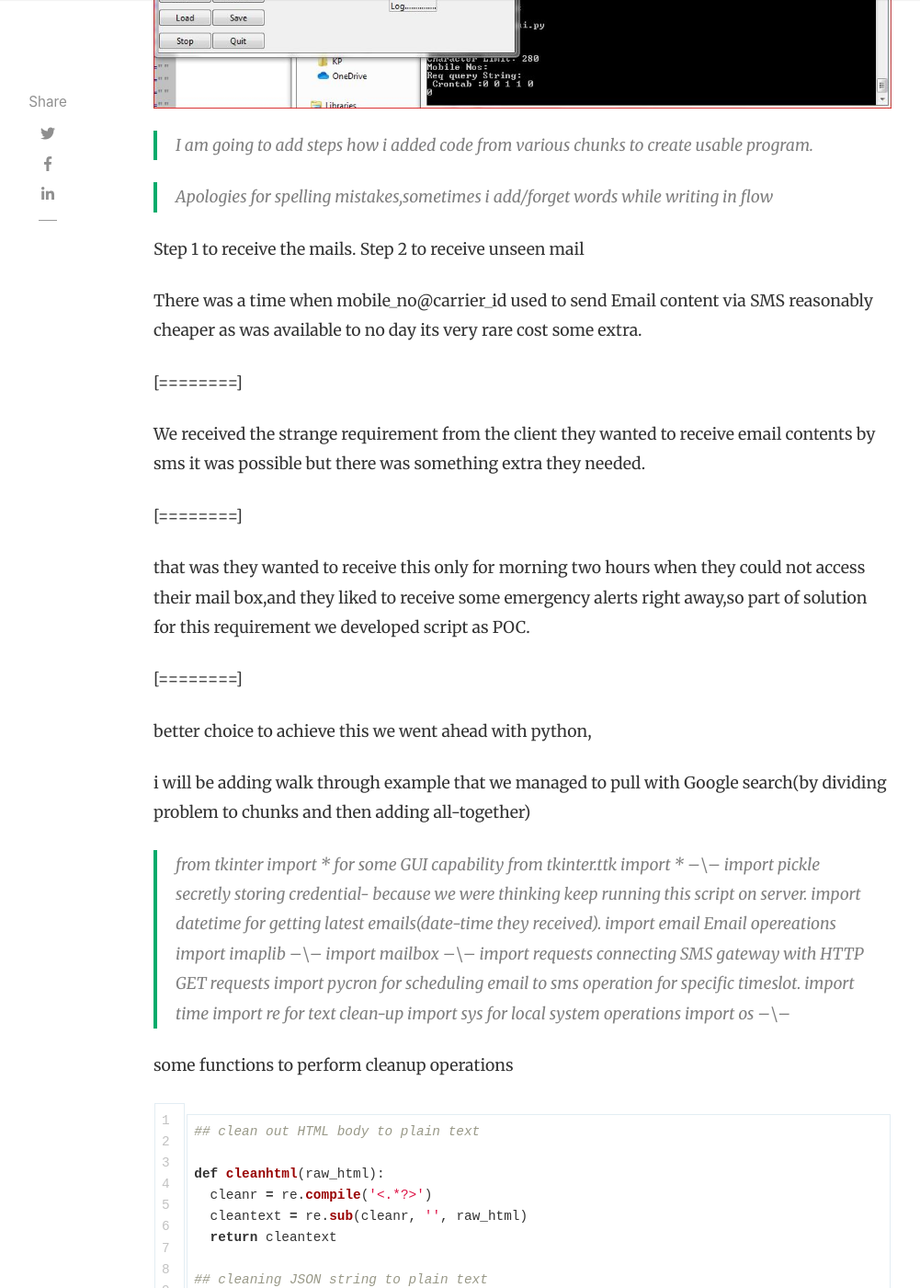
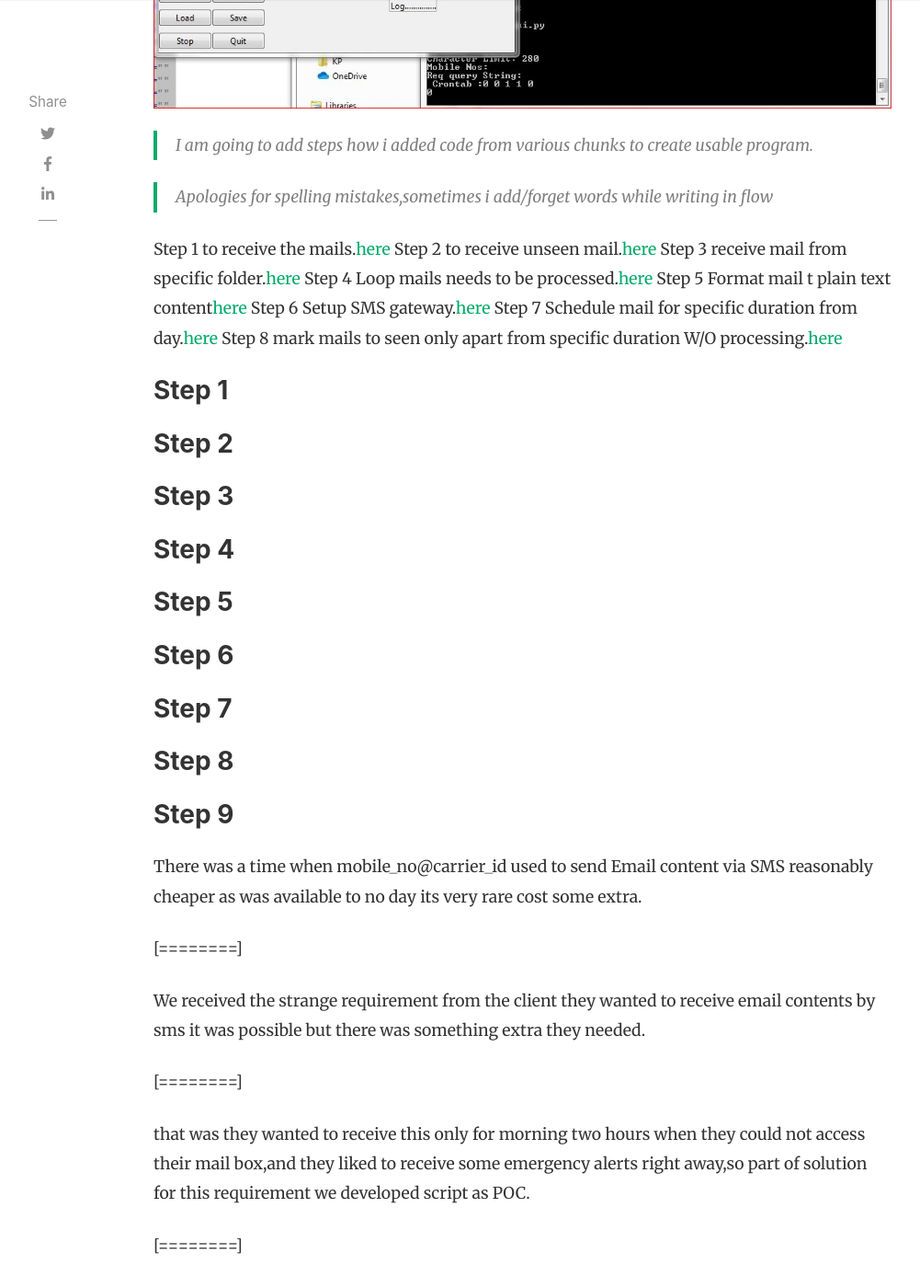
Before and after one commit to ashish-choudhari/weblog, a Jekyll site: the page built from _posts/2020-03-09-email-2-sms-for-specific-duration-of-day-how-it-started.md, in a window 1280 px wide and 1400 px high, scrolled down 577 px. Shown: the whole window at 92% size, without its empty margins (118-1119 px from the left). Built offline with Jekyll 4.4.1, drawn with Linux system fonts in a browser that asks for light colours; nearby versions of some CDN libraries; comment, search, counter and statistics services are not loaded; some of the changed text lies outside the part shown.

Commit message:
made changes

```diff
--- a/_posts/2020-03-04-email-2-sms-for-specific-duration-of-day-how-it-started.md
+++ b/_posts/2020-03-09-email-2-sms-for-specific-duration-of-day-how-it-started.md
@@ -9,8 +9,24 @@
 
 > Apologies for spelling  mistakes,sometimes i add/forget words while writing in flow
 
-Step 1 to receive the mails.
-Step 2 to receive unseen mail
+Step 1 to receive the mails.[here](#Step-1)
+Step 2 to receive unseen mail.[here](#Step-2)
+Step 3 receive mail from specific folder.[here](#Step-3)
+Step 4 Loop mails needs to be processed.[here](#Step-4)
+Step 5 Format mail t plain text content[here](#Step-5)
+Step 6 Setup SMS gateway.[here](#Step-6)
+Step 7 Schedule mail for specific duration from day.[here](#Step-7)
+Step 8 mark mails to seen only apart from specific duration W/O processing.[here](#Step-8)
+
+### Step 1
+### Step 2
+### Step 3
+### Step 4
+### Step 5
+### Step 6
+### Step 7
+### Step 8
+### Step 9
 
 
 There was a time when mobile_no@carrier_id used to send Email content via SMS reasonably cheaper as was available to no day its very rare cost some extra.
```
